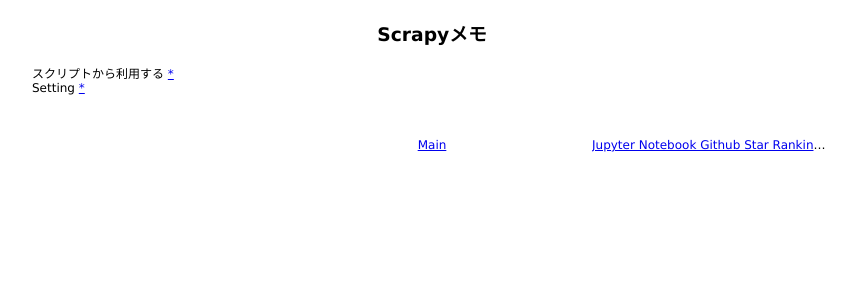
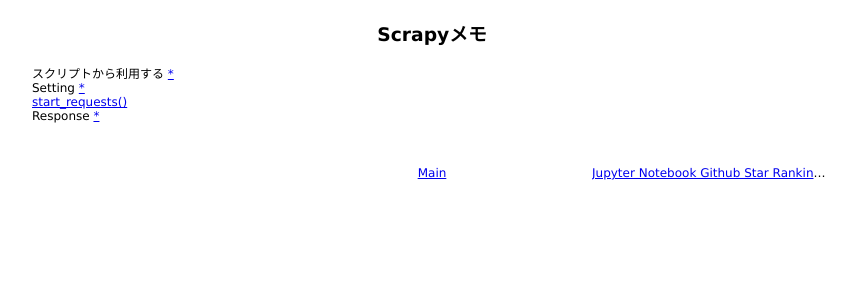
Before and after one commit to 38elements/38elements.github.com, a Jekyll site: the page built from _posts/2016-06-09-scrapy.md, in a window 1280 px wide. Shown: the top 300 px of the page, without its empty margins (208-1064 px from the left). Built offline with Jekyll 4.4.1, drawn with Linux system fonts in a browser that asks for light colours.

Commit message:
Update 2016-06-09-scrapy.md

```diff
--- a/_posts/2016-06-09-scrapy.md
+++ b/_posts/2016-06-09-scrapy.md
@@ -4,3 +4,5 @@ title: Scrapyメモ
 ---
 スクリプトから利用する [\*](http://doc.scrapy.org/en/latest/topics/practices.html#run-scrapy-from-a-script)
 Setting [\*](http://doc.scrapy.org/en/latest/topics/settings.html#topics-settings)
+[start_requests()](http://doc.scrapy.org/en/latest/topics/spiders.html#scrapy.spiders.Spider.start_requests)
+Response [\*](http://doc.scrapy.org/en/latest/topics/request-response.html?highlight=response#scrapy.http.Response)
```
